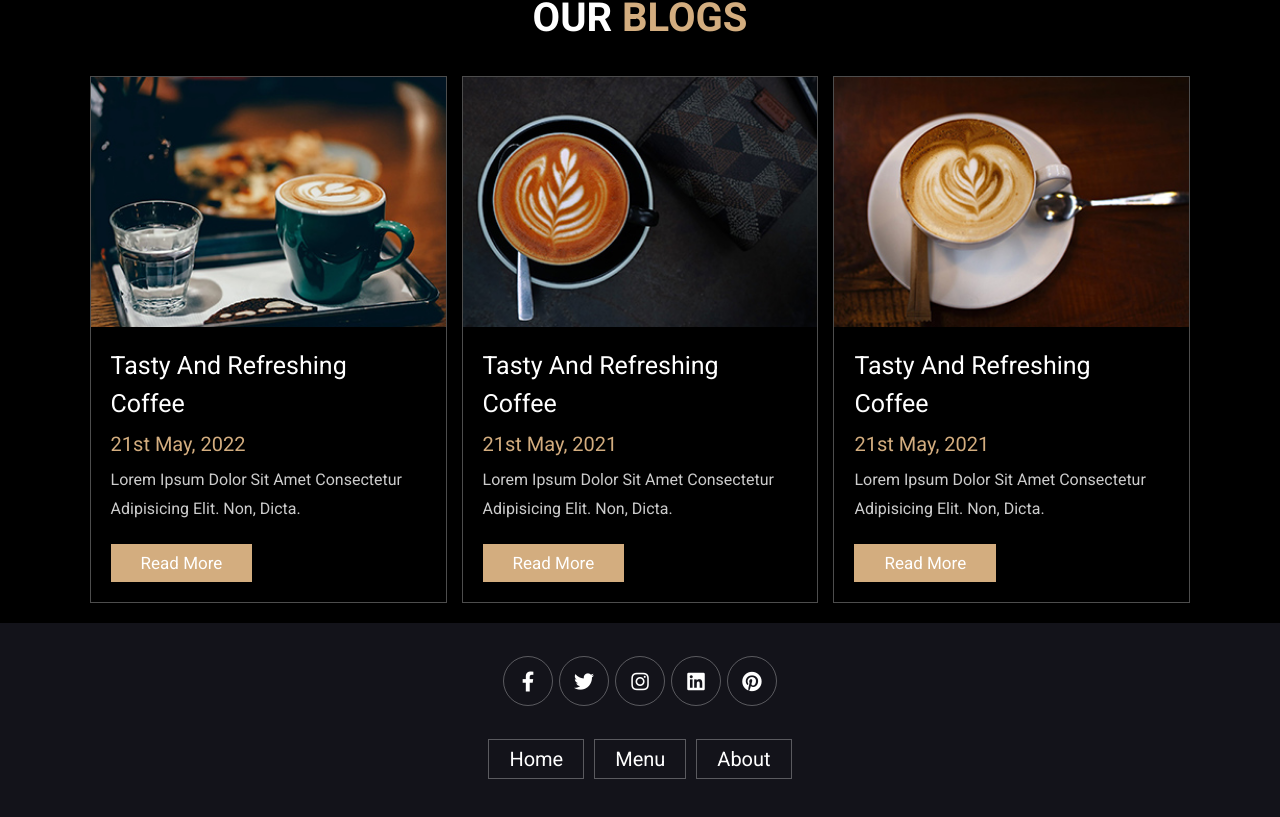
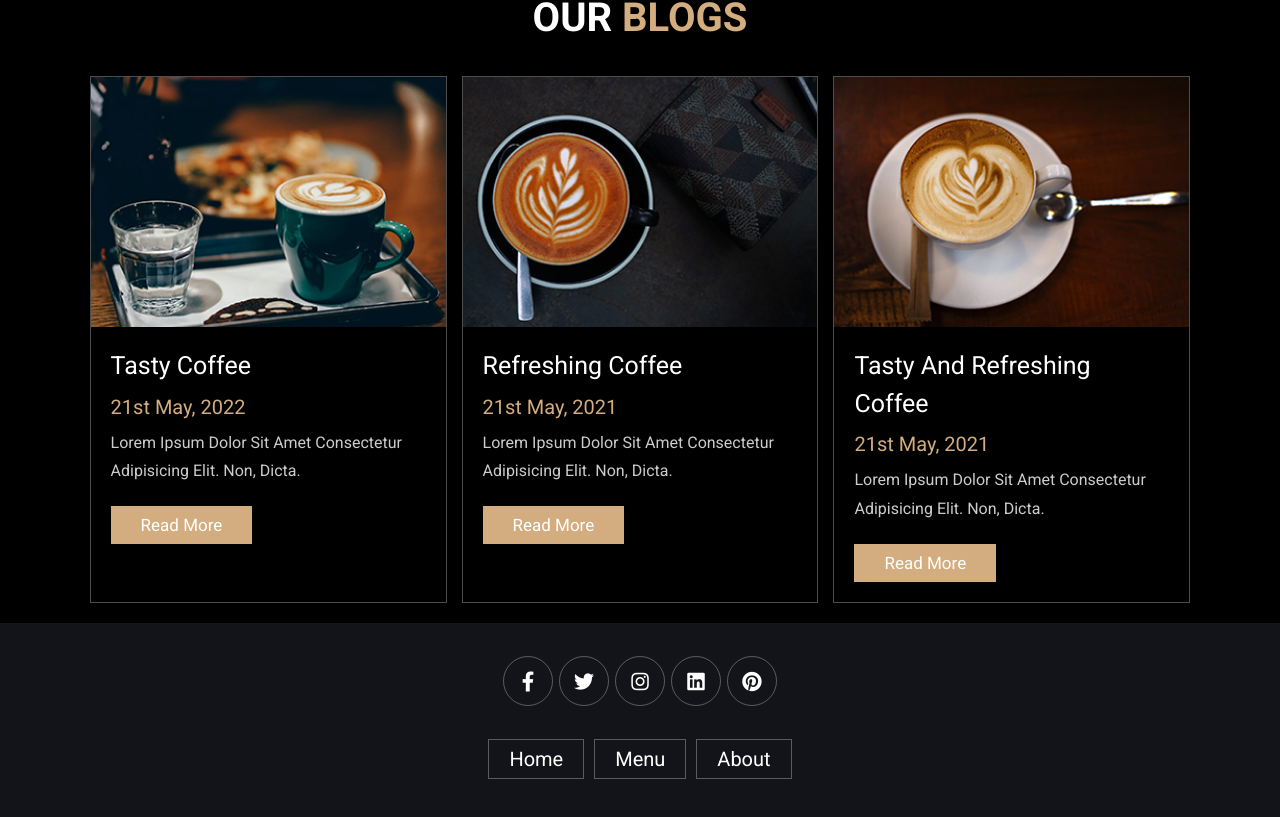
Before and after one commit to Arleking1521/coffee-app, a React (Create React App) app: page / in a window 1280 px wide. Shown: the part 1361-2178 px from the top of the page. Built offline with nearby package versions, Linux system fonts and the light colour scheme; some icons are missing.

Commit message:
Update Home.jsx

```diff
--- a/src/Pages/Home.jsx
+++ b/src/Pages/Home.jsx
@@ -87,10 +87,10 @@ export default class Home extends Component {
                                 <img src={Blog1} alt=""/>
                             </div>
                             <div className="content">
-                                <a href="#" className="title">tasty and refreshing coffee</a>
+                                <a href="#" className="title">tasty coffee</a>
                                 <span> 21st may, 2022</span>
                                 <p>Lorem ipsum dolor sit amet consectetur adipisicing elit. Non, dicta.</p>
-                                <Pop_up name='Tasty and refreshing coffee'/>
+                                <Pop_up name='Tasty coffee'/>
                             </div>
                         </div>
 
@@ -99,10 +99,10 @@ export default class Home extends Component {
                                 <img src={Blog2} alt=""/>
                             </div>
                             <div className="content">
-                                <a href="#" className="title">tasty and refreshing coffee</a>
+                                <a href="#" className="title">refreshing coffee</a>
                                 <span> 21st may, 2021</span>
                                 <p>Lorem ipsum dolor sit amet consectetur adipisicing elit. Non, dicta.</p>
-                                <Pop_up name='Tasty and refreshing coffee'/>
+                                <Pop_up name='Refreshing coffee'/>
                             </div>
                         </div>
 
```
